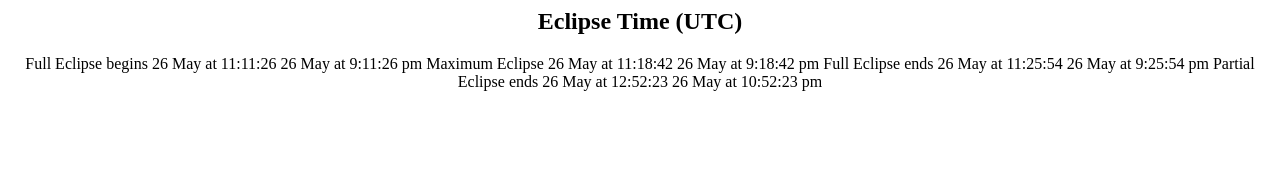
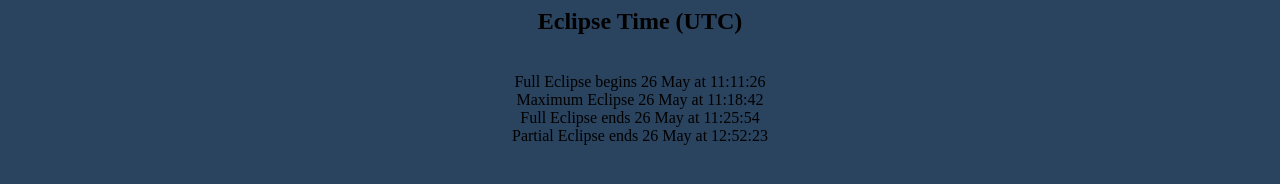
Before and after one commit to MerelVK/test-repository, a plain HTML site: page times.html in a window 1280 px wide. Drawn offline with Linux system fonts and the light colour scheme.

Commit message:
update on writing structure
feedback

```diff
--- a/times.html
+++ b/times.html
@@ -1,14 +1,21 @@
-	<center>
+	<html>
+<body style="background-color:#2A435E;">
+
+<center>
 	<h2> Eclipse Time (UTC) </h2>
 	</center>
 
 
  	<center>
-
-    Full Eclipse begins 26 May at 11:11:26  26 May at 9:11:26 pm
-Maximum Eclipse 26 May at 11:18:42  26 May at 9:18:42 pm
-Full Eclipse ends 26 May at 11:25:54  26 May at 9:25:54 pm
-Partial Eclipse ends  26 May at 12:52:23  26 May at 10:52:23 pm
+ <br>
+Full Eclipse begins 26 May at 11:11:26
+ <br>
+Maximum Eclipse 26 May at 11:18:42
+ <br>
+Full Eclipse ends 26 May at 11:25:54
+ <br>
+Partial Eclipse ends  26 May at 12:52:23
+ <br>
 
 
 	</center>
```
Also changed, not shown: ascii.html (+4 -0 lines), index copy.html (+3 -0 lines), index.html (+16 -14 lines).
